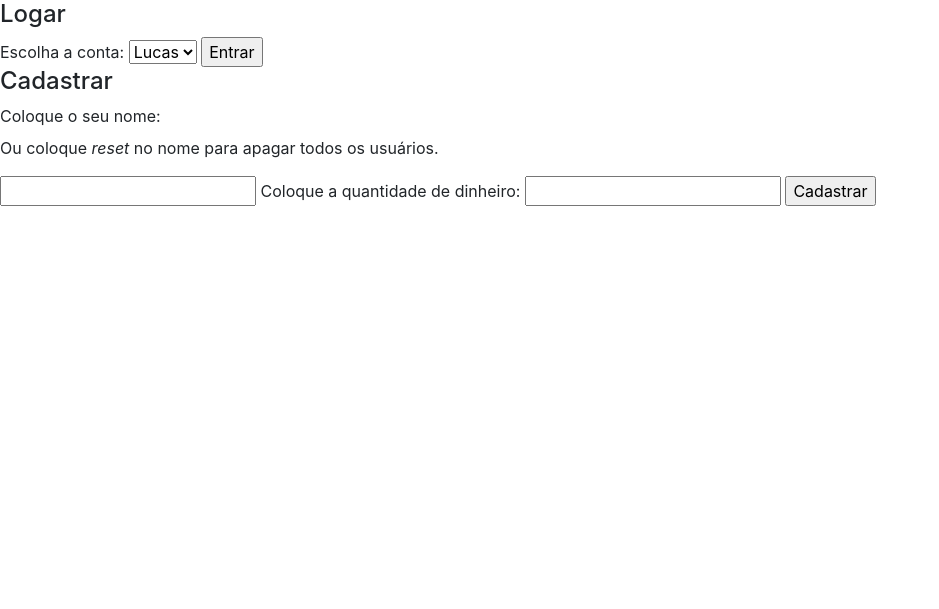
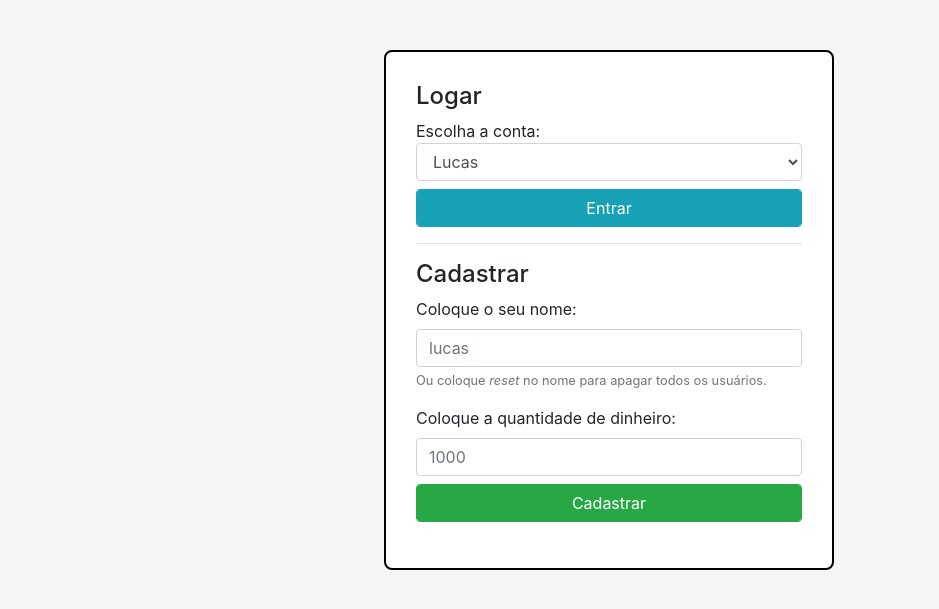
Before and after one commit to gigante762/BankForBancoImobiliario, a PHP site: page / in a window 1280 px wide. Shown: the top 609 px of the page, without its empty margins (0-939 px from the left). Run offline with PHP 8.4, Linux system fonts and the light colour scheme.

Commit message:
New Style To index

```diff
--- /dev/null
+++ b/bank/assets/css/index-style.css
@@ -0,0 +1,26 @@
+body
+{
+	background: whitesmoke;
+}
+
+.form-index
+{
+	background: white;
+	border: 2px solid black;
+
+	margin-left: 30%;
+	margin-top: 50px;
+	max-width: 450px;
+	padding:30px;
+	border-radius: 8px;
+}
+
+@media (max-width: 600px)
+{
+	.form-index
+	{
+		margin:10% auto;
+		max-width: max-content;
+
+	}
+}
--- a/bank/index.php
+++ b/bank/index.php
@@ -3,14 +3,16 @@
 <head>
 	<title>Loggin Banco Virtual</title>
 	<link rel="stylesheet" type="text/css" href="assets/css/bootstrap.min.css">
+	<link rel="stylesheet" type="text/css" href="assets/css/index-style.css">
 	<meta name="viewport" content="width=device-width, initial-scale=1, shrink-to-fit=no">
 </head>
 <body>
-
+	<div class="form-index">
 		<h4>Logar</h4>
-	<form action="acao/logar.php" method = "post">
+		<div class="form-group">
+			<form action="acao/logar.php" method = "post" >
 				Escolha a conta:
-		<select name ='name' id ='select'>
+				<select name ='name' id ='select' class="form-control">
 					<?php
 						$data = json_decode(file_get_contents('acao/data.json'),true);
 						//var_dump($data['users']);
@@ -18,27 +20,35 @@
 						foreach ($data['users'] as $key => $value) {
 							echo  "<option value='$key'>".$key."</option>"	;
 						}
-
-
 					?>
 				</select>
-		<input type="submit" name="submit" value="Entrar">
+				<input type="submit" name="submit" value="Entrar" class="form-control btn btn-info mt-2">
 			</form>
+		</div>
+
+		<hr>
 
 		<h4>Cadastrar</h4>
 		<form action="acao/cadastrar.php" method = "post">
+			<div class="form-group">
 				<label>Coloque o seu nome: </label>
-		<p>Ou coloque <i>reset</i> no nome para apagar todos os usuários. </p>
-		<input type="text" name="name" autocomplete="off">
+				<input type="text" name="name" autocomplete="off" class="form-control" placeholder="lucas">
+				<small class="text-muted form-text">Ou coloque <i>reset</i> no nome para apagar todos os usuários. </small>
+			</div>
+			<div class="form-group">
 				<label>Coloque a quantidade de dinheiro: </label>
-		<input type="number" name="money">
-		<input type="submit" name="submit" value="Cadastrar">
+				<input type="number" name="money" class="form-control" placeholder='1000'>
+				<input type="submit" name="submit" value="Cadastrar" class="form-control btn btn-success mt-2">
+			</div>
 		</form>
+	</div>
+
 
 	<script type="text/javascript">
 		let ele = document.getElementById('select')
 		let name = document.getElementById('select').value
 
+		//set the localstore to the name of current user
 		ele.onchange = function () {
 			let name =ele.value
 			localStorage.setItem('name',name)
--- a/bank/painel.php
+++ b/bank/painel.php
@@ -5,7 +5,7 @@
 	<meta charset="utf-8">
     <meta name="viewport" content="width=device-width, initial-scale=1, shrink-to-fit=no">
 	<link rel="stylesheet" type="text/css" href="assets/css/bootstrap.min.css">
-	<link rel="stylesheet" type="text/css" href="assets/css/style.css">
+	<link rel="stylesheet" type="text/css" href="assets/css/painel-style.css">
 </head>
 <body>
 	<div>
```
Also changed, not shown: bank/assets/css/painel-style.css (renamed from bank/assets/css/style.css). Lines whose indentation alone changed are shown as unchanged.
